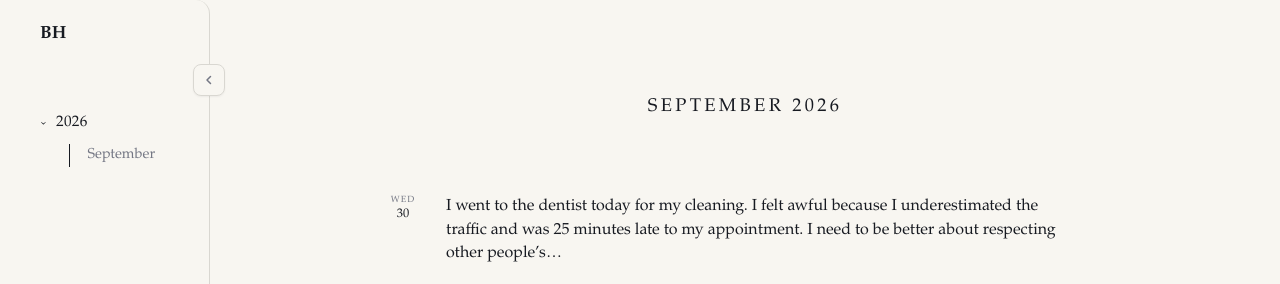
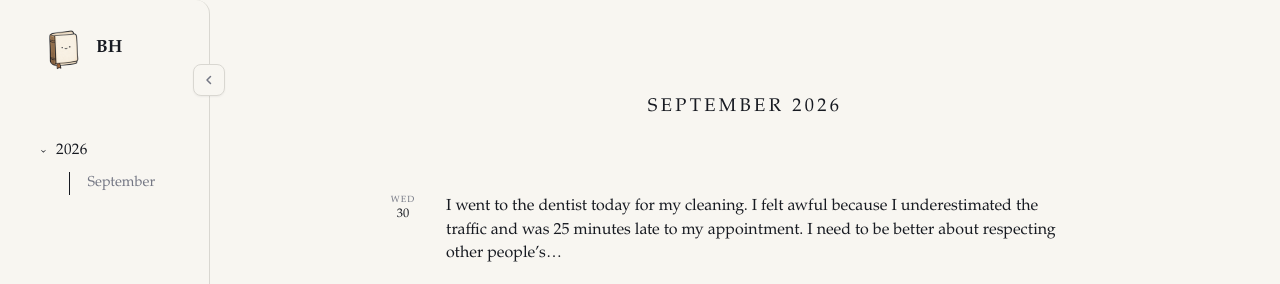
Before and after one commit to bensonhan/daily-writing, a Jekyll site: the page built from index.html, in a window 1280 px wide. Shown: the top 284 px of the page. Built offline with Jekyll 4.4.1, drawn with Linux system fonts in a browser that asks for light colours.

Commit message:
Add journal mark to site header

```diff
--- a/_includes/archive-nav.html
+++ b/_includes/archive-nav.html
@@ -1,6 +1,9 @@
 <aside class="archive-rail" aria-label="Site and archive navigation">
   <div class="rail-header">
-    <a class="identity" href="{{ '/' | relative_url }}" aria-label="BH daily writing home">BH</a>
+    <a class="identity" href="{{ '/' | relative_url }}" aria-label="BH daily writing home">
+      <img class="identity-journal" src="{{ '/assets/images/journal-mark.png' | relative_url }}" alt="" width="46" height="46">
+      <span class="identity-initials">BH</span>
+    </a>
     <button class="rail-toggle" type="button" data-archive-toggle aria-controls="desktop-archive" aria-expanded="true" aria-label="Collapse archive sidebar">
       <svg aria-hidden="true" viewBox="0 0 16 16" focusable="false">
         <path d="m9.5 4.5-3.5 3.5 3.5 3.5" />
--- a/assets/css/site.css
+++ b/assets/css/site.css
@@ -58,15 +58,24 @@ a { color: inherit; }
 .rail-header {
   align-items: center;
   display: flex;
-  min-height: 18px;
+  min-height: 46px;
 }
 
 .identity {
-  display: inline-block;
+  align-items: center;
+  display: inline-flex;
   font-size: 1.1rem;
   font-weight: 600;
+  gap: 10px;
   line-height: 1;
   text-decoration: none;
+}
+
+.identity-journal {
+  display: block;
+  height: 46px;
+  object-fit: contain;
+  width: 46px;
 }
 
 .rail-toggle {
@@ -130,6 +139,13 @@ summary:focus-visible {
   .archive-collapsed .archive-rail { padding: 26px 12px; }
 
   .archive-collapsed .rail-header { justify-content: center; }
+
+  .archive-collapsed .identity-initials { display: none; }
+
+  .archive-collapsed .identity-journal {
+    height: 40px;
+    width: 40px;
+  }
 
   .archive-collapsed .desktop-archive { display: none; }
 
@@ -336,7 +352,12 @@ summary:focus-visible {
     position: relative;
   }
 
-  .rail-header { display: block; }
+  .rail-header { min-height: 40px; }
+
+  .identity-journal {
+    height: 40px;
+    width: 40px;
+  }
 
   .rail-toggle { display: none; }
 
@@ -363,7 +384,7 @@ summary:focus-visible {
     padding: 26px 24px 18px;
     position: absolute;
     right: 0;
-    top: 61px;
+    top: 77px;
     z-index: 2;
   }
 
```
Also changed, not shown: assets/images/journal-mark.png (added).
